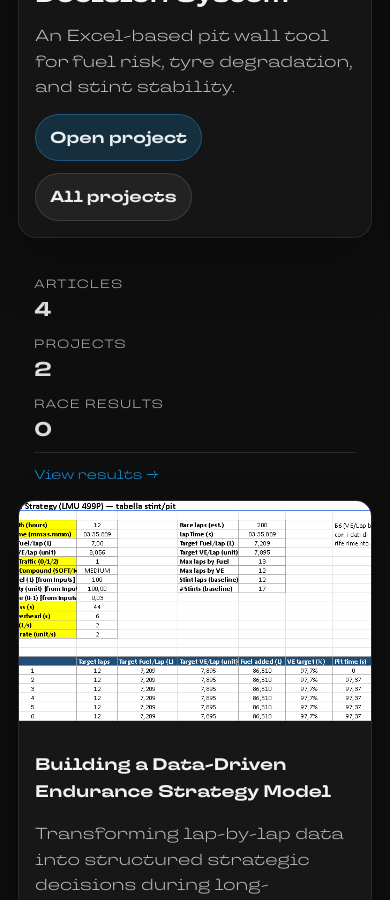
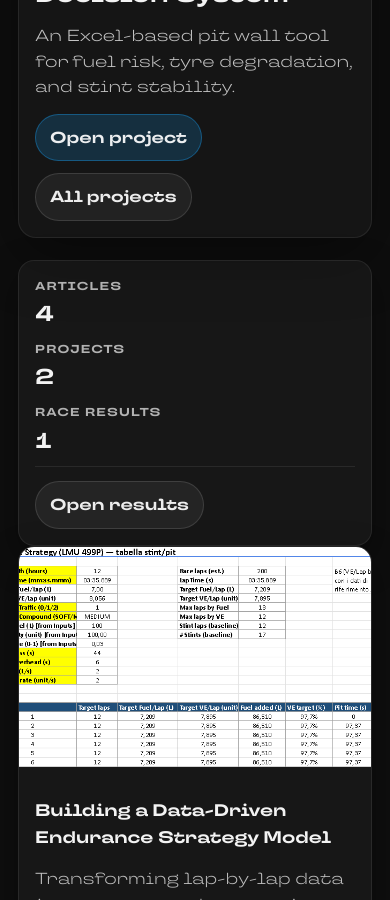
Before and after one commit to PietroCiuffreda3/motorsport-software-notes, a Jekyll site: the page built from index.md, in a window 390 px wide and 900 px high, scrolled down 1327 px. Built offline with Jekyll 4.4.1, drawn with Linux system fonts in a browser that asks for light colours.

Commit message:
general update

```diff
--- a/_config.yml
+++ b/_config.yml
@@ -29,6 +29,7 @@ collections:
     permalink: /project/:name/
   results:
     output: true
+    permalink: /results/:name/
 
 defaults:
   - scope:
@@ -41,6 +42,11 @@ defaults:
       type: "projects"
     values:
       layout: project
+  - scope:
+      path: ""
+      type: "results"
+    values:
+      layout: result
 nav:
   - title: Home
     url: /
--- a/_sass/custom.scss
+++ b/_sass/custom.scss
@@ -324,6 +324,12 @@ pre code{
   margin-bottom: 18px;
 }
 
+.u-lead{
+  color: rgba(255,255,255,0.75);
+  margin: 0 0 18px 0;
+  max-width: 78ch;
+}
+
 /* Slideshow */
 .u-slideshow{
   position: relative;
@@ -510,6 +516,160 @@ pre code{
 
 .u-feature__sub{ color: rgba(255,255,255,0.75); margin: 0 0 14px 0; max-width: 70ch; }
 .u-feature__actions{ display: flex; gap: 12px; flex-wrap: wrap; }
+
+/* Home stats (reuses .u-news-card skin) */
+.u-stats{
+  padding: 16px;
+}
+
+.u-stats__row{
+  display: grid;
+  grid-template-columns: 1fr auto 1fr auto 1fr;
+  align-items: center;
+  gap: 14px;
+}
+
+.u-stats__item{ min-width: 0; }
+
+.u-stats__label{
+  font-size: 0.72rem;
+  opacity: 0.78;
+  letter-spacing: 0.10em;
+  text-transform: uppercase;
+  font-weight: 900;
+}
+
+.u-stats__value{
+  margin-top: 8px;
+  font-size: clamp(1.35rem, 2.2vw, 1.85rem);
+  font-weight: 950;
+  letter-spacing: -0.02em;
+  line-height: 1.05;
+  color: rgba(255,255,255,0.95);
+}
+
+.u-stats__divider{
+  width: 1px;
+  height: 46px;
+  opacity: 0.14;
+  background: currentColor;
+}
+
+.u-stats__cta{
+  margin-top: 14px;
+  padding-top: 14px;
+  border-top: 1px solid var(--border-2);
+  display: flex;
+  justify-content: flex-end;
+}
+
+@media (max-width: 760px){
+  .u-stats__row{ grid-template-columns: 1fr; }
+  .u-stats__divider{ display: none; }
+  .u-stats__cta{ justify-content: flex-start; }
+}
+
+/* Results page */
+.u-stint{
+  margin-top: 18px;
+  border: 1px solid var(--border-2);
+  background: rgba(255,255,255,0.03);
+  border-radius: calc(var(--radius) + 2px);
+  padding: 16px;
+  box-shadow: 0 14px 36px rgba(0,0,0,0.35);
+}
+
+.u-stint__header{
+  display: flex;
+  align-items: center;
+  gap: 12px;
+  margin-bottom: 14px;
+}
+
+.u-stint__logo{
+  width: 44px;
+  height: 44px;
+  object-fit: contain;
+  border-radius: 10px;
+  border: 1px solid rgba(255,255,255,0.10);
+  background: rgba(0,0,0,0.25);
+}
+
+.u-stint__title{
+  font-weight: 950;
+  color: rgba(255,255,255,0.95);
+  line-height: 1.15;
+}
+
+.u-stint__dates{
+  margin-top: 4px;
+  color: var(--muted-2);
+  font-weight: 800;
+  font-size: 0.90rem;
+}
+
+.u-results-grid{
+  display: grid;
+  grid-template-columns: repeat(3, minmax(0, 1fr));
+  gap: 16px;
+}
+
+@media (max-width: 900px){
+  .u-results-grid{ grid-template-columns: repeat(2, minmax(0, 1fr)); }
+}
+@media (max-width: 640px){
+  .u-results-grid{ grid-template-columns: 1fr; }
+}
+
+/* Result card reuses .u-news-card skin but changes media ratio to 4:5 */
+.u-result-card{ overflow: hidden; }
+
+.u-result-card__media{
+  display: block;
+  aspect-ratio: 4 / 5;
+  background: rgba(0,0,0,0.35);
+}
+
+.u-result-card__media img{
+  width: 100%;
+  height: 100%;
+  object-fit: cover; /* scales 1080x1350 safely */
+  display: block;
+}
+
+.u-result-card__body{ padding: 16px; }
+
+.u-result-card__top{
+  display: flex;
+  align-items: baseline;
+  justify-content: space-between;
+  gap: 10px;
+}
+
+.u-result-card__event{
+  font-weight: 950;
+  color: rgba(255,255,255,0.95);
+}
+
+.u-result-card__date{
+  color: var(--muted-2);
+  font-weight: 850;
+  font-size: 0.85rem;
+  white-space: nowrap;
+}
+
+.u-result-card__sub{
+  margin-top: 6px;
+  color: var(--muted);
+  font-weight: 800;
+  font-size: 0.92rem;
+}
+
+.u-result-card__outcome{
+  margin-top: 12px;
+  font-weight: 900;
+  color: rgba(255,255,255,0.92);
+}
 
 .u-pill{
   display: inline-flex;
--- a/index.md
+++ b/index.md
@@ -52,32 +52,32 @@ title: Motorsport Software Notes
     {% endif %}
   </div>
 
-  <section class="card statsCard">
-  <div class="statsRow">
-    <div class="statItem">
-      <div class="statItem__label">Articles</div>
-      <div class="statItem__value">{{ site.posts | size }}</div>
+  <section class="u-news-card u-stats" aria-label="Site stats">
+    <div class="u-stats__row">
+      <div class="u-stats__item">
+        <div class="u-stats__label">Articles</div>
+        <div class="u-stats__value">{{ site.posts | size }}</div>
+      </div>
+
+      <div class="u-stats__divider" aria-hidden="true"></div>
+
+      <div class="u-stats__item">
+        <div class="u-stats__label">Projects</div>
+        <div class="u-stats__value">{{ site.projects | size }}</div>
+      </div>
+
+      <div class="u-stats__divider" aria-hidden="true"></div>
+
+      <div class="u-stats__item">
+        <div class="u-stats__label">Race results</div>
+        <div class="u-stats__value">{{ site.results | size }}</div>
+      </div>
     </div>
 
-    <div class="statDivider" aria-hidden="true"></div>
-
-    <div class="statItem">
-      <div class="statItem__label">Projects</div>
-      <div class="statItem__value">{{ site.projects | size }}</div>
+    <div class="u-stats__cta">
+      <a class="u-btn" href="{{ '/results/' | relative_url }}">Open results</a>
     </div>
-
-    <div class="statDivider" aria-hidden="true"></div>
-
-    <div class="statItem">
-      <div class="statItem__label">Race results</div>
-      <div class="statItem__value">{{ site.results | size }}</div>
-    </div>
-  </div>
-
-  <div class="statsCtaRow">
-    <a class="statsLink" href="/race-results">View results →</a>
-  </div>
-</section>
+  </section>
 
   <div class="u-news-grid">
     {%- comment -%}Defensive de-duplication by URL (some deploy setups can surface duplicates){%- endcomment -%}
```
Also changed, not shown: _layouts/result.html (added, +22 -0 lines), _results/2026-03-01-12h-lemans.md (added, +16 -0 lines), results.md (+46 -24 lines).
